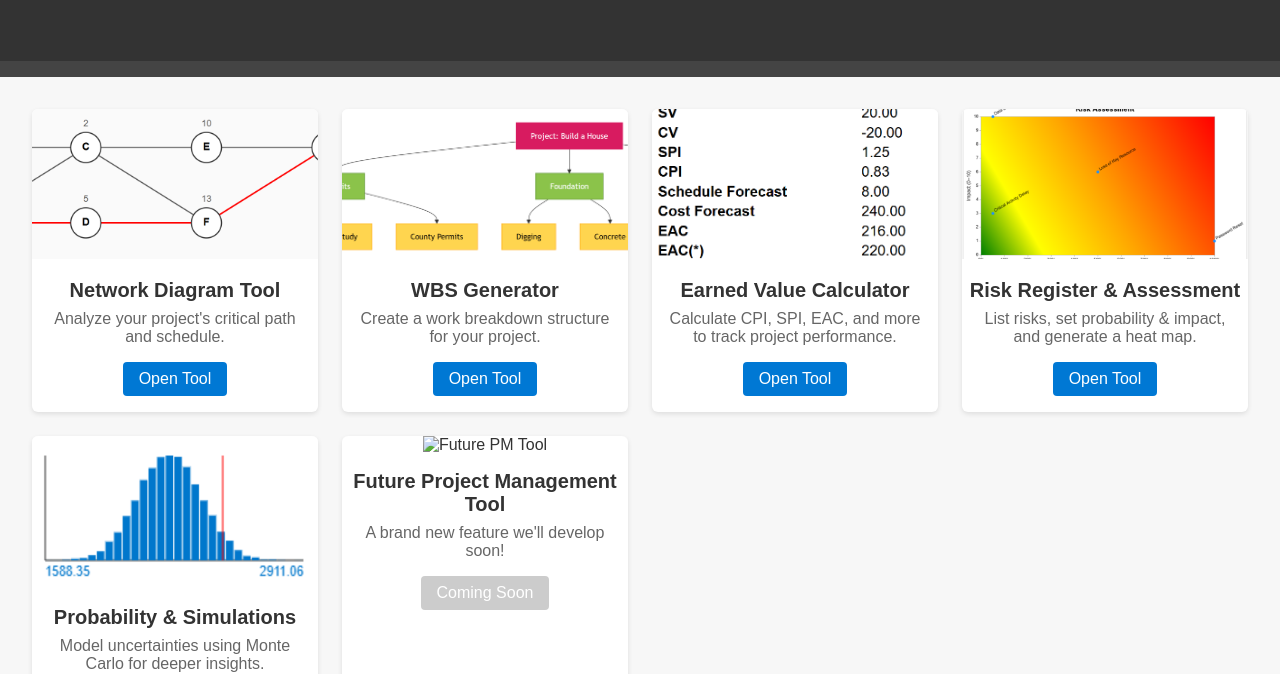
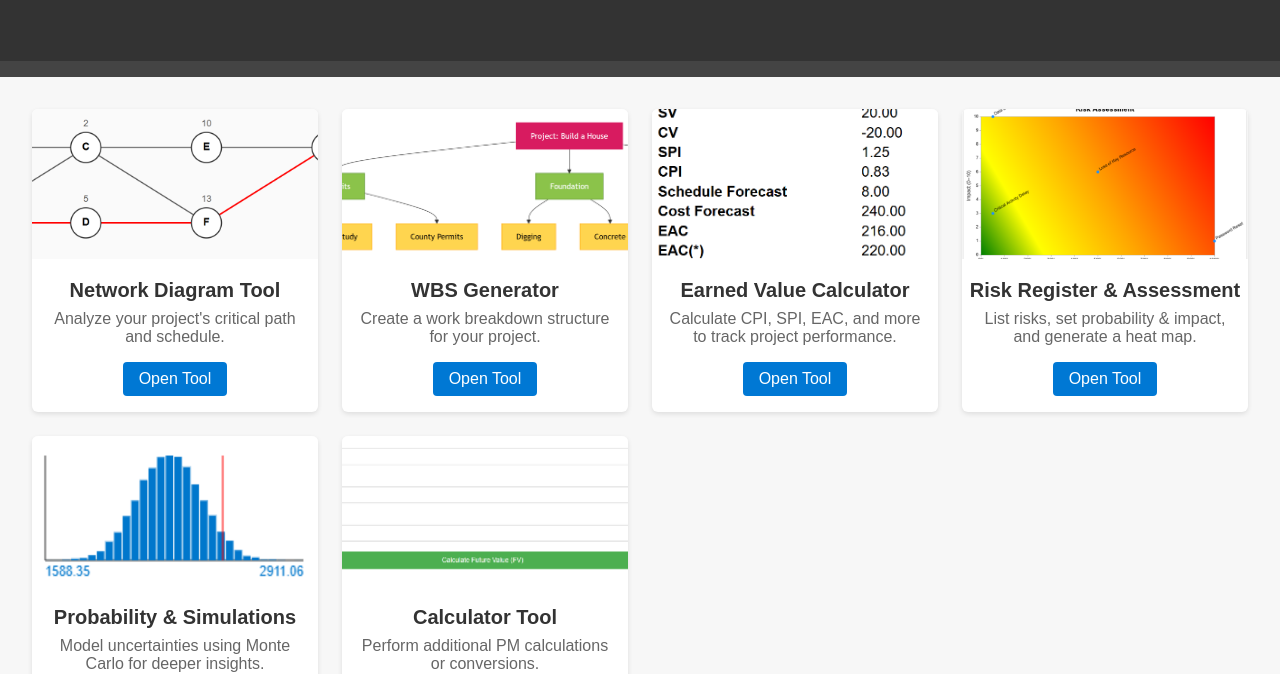
Before and after one commit to laznier/ProjectManagerHelper, a plain HTML site: page index.html in a window 1280 px wide. Shown: the part 142-816 px from the top of the page. Drawn offline with Linux system fonts and the light colour scheme.

Commit message:
Update index.html

```diff
--- a/index.html
+++ b/index.html
@@ -60,12 +60,12 @@
       <a href="monte-carlo/" class="tool-button">Open Tool</a>
     </div>
 
-    <!-- CARD 6: Another PM Tool (Placeholder) -->
+    <!-- CARD 6: New Calculator Tool -->
     <div class="tool-card">
-      <img src="images/placeholder.png" alt="Future PM Tool" />
-      <h2>Future Project Management Tool</h2>
-      <p>A brand new feature we'll develop soon!</p>
-      <a href="#" class="tool-button disabled">Coming Soon</a>
+      <img src="images/calculator.png" alt="Calculator Tool" />
+      <h2>Calculator Tool</h2>
+      <p>Perform additional PM calculations or conversions.</p>
+      <a href="calculator/" class="tool-button">Open Tool</a>
     </div>
   </section>
 
```
